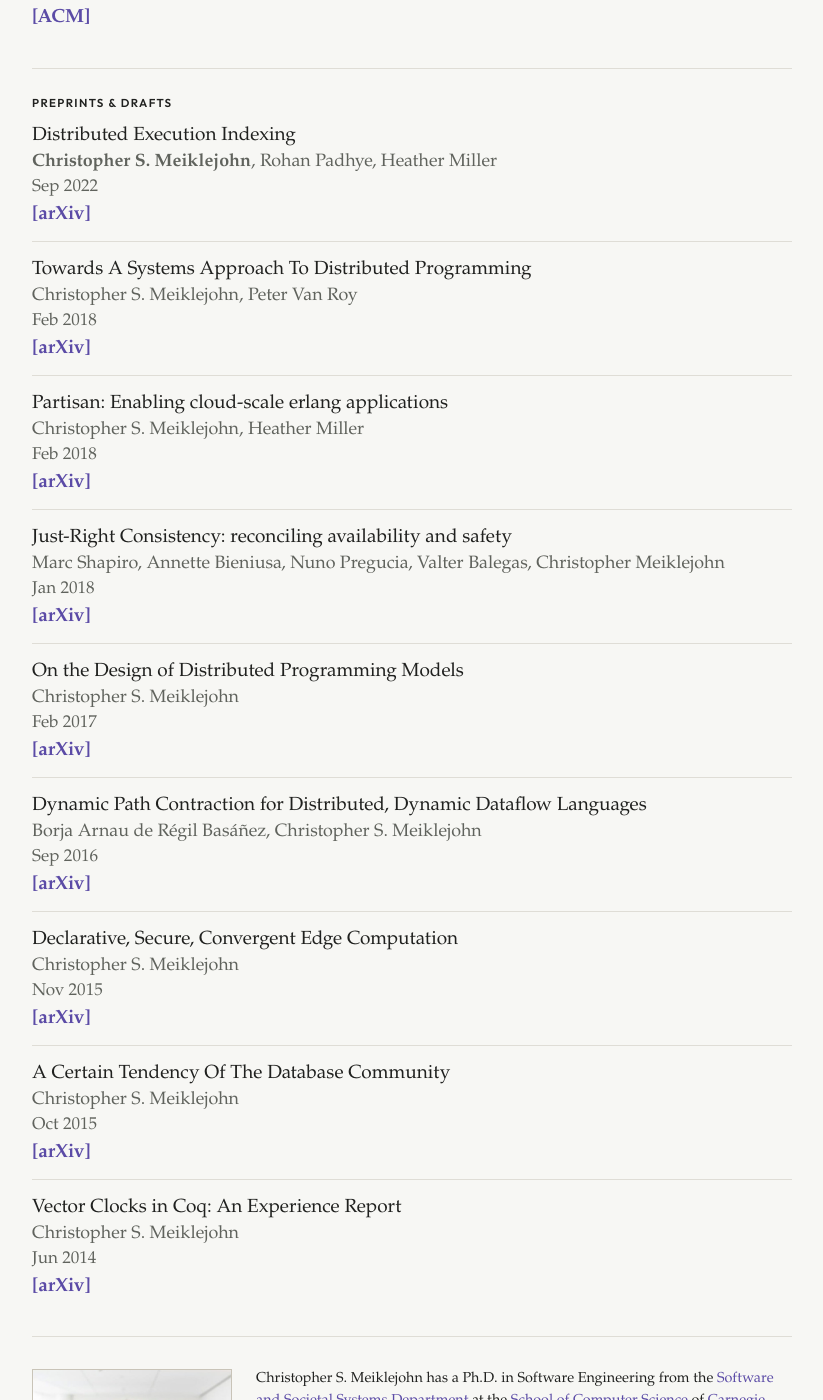
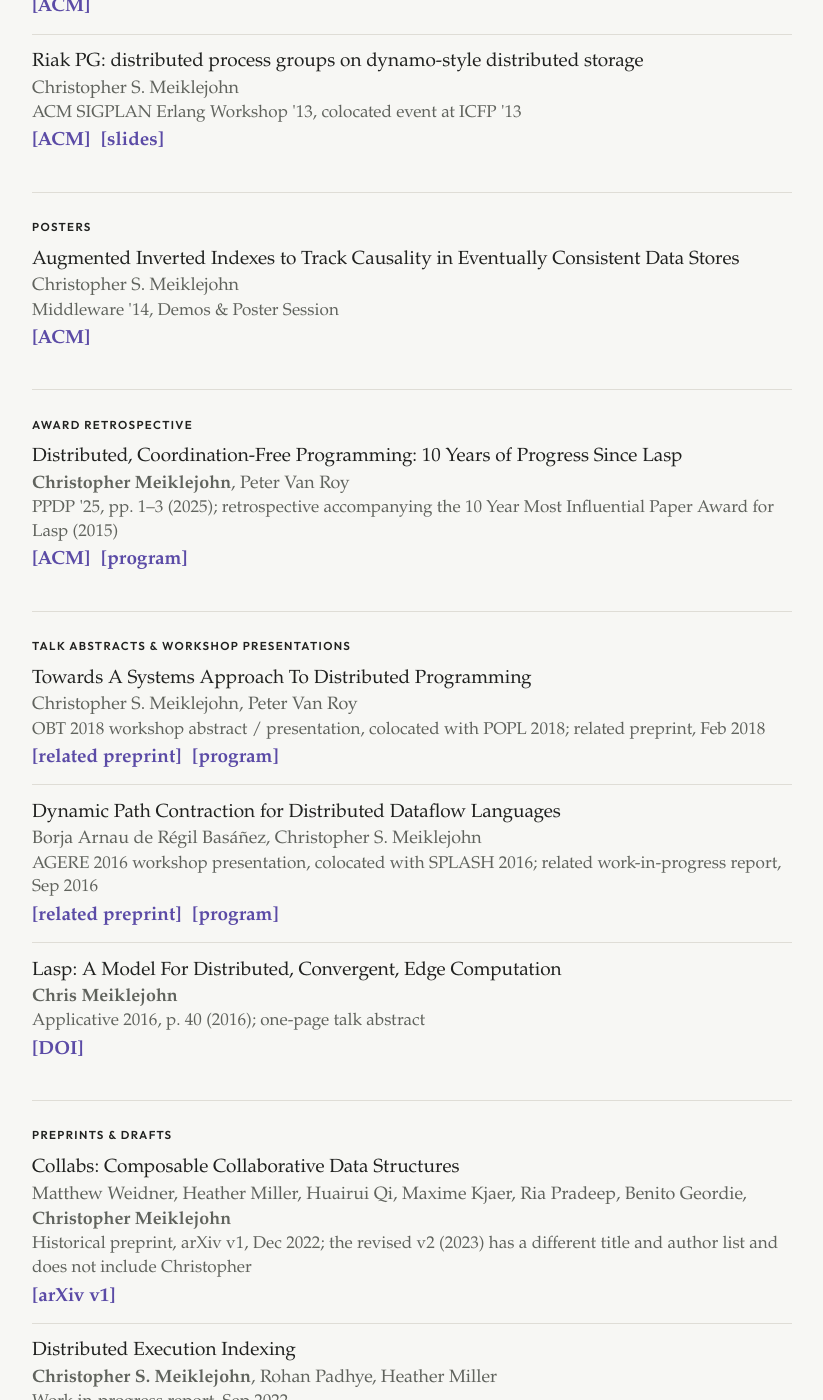
Before and after one commit to cmeiklejohn/cmeiklejohn.github.io, a Jekyll site: the page built from publications.html, in a window 1280 px wide and 1400 px high, scrolled down 4685 px. Shown: the whole window, without its empty margins (228-1051 px from the left). Built offline with Jekyll 4.4.1, drawn with Linux system fonts in a browser that asks for light colours; some of the changed text lies outside the part shown.

Commit message:
Reconcile publication list with verified bibliography

```diff
--- a/publications.html
+++ b/publications.html
@@ -3,37 +3,37 @@
 title: Publications
 ---
 
-<p>Dissertation, refereed papers, workshops, posters, and public drafts.</p>
+<p>Research papers, dissertation, workshops, demonstrations, posters, retrospective, talk abstracts, and public drafts.</p>
+<p>Preprints and presentations are grouped with related papers where applicable. Journal extensions and historical versions are labeled below.</p>
 
 <h2>Dissertation</h2>
-
 <ul class="page-prose-list publications-list">
   <li>
     <p>
-      Resilient Microservice Applications, By Design, and without the Chaos
+      Resilient Microservice Applications, by Design, and without the Chaos
       <span class="author"><b>Christopher S. Meiklejohn</b></span>
       <span class="date">Ph.D. dissertation, Software and Societal Systems, Carnegie Mellon University (2024)</span>
-      <span class="pub-links"><a href="https://christophermeiklejohn.com/publications/cmeiklej_phd_s3d_2024.pdf">[PDF]</a></span>
+      <span class="pub-links"><a href="https://christophermeiklejohn.com/publications/cmeiklej_phd_s3d_2024.pdf">[PDF]</a><a href="https://kilthub.cmu.edu/articles/thesis/Resilient_Microservice_Applications_by_Design_and_without_the_Chaos/25901422">[CMU]</a></span>
     </p>
   </li>
 </ul>
 
-<h2>Conferences</h2>
+<h2>Conference &amp; journal papers</h2>
 <ul class="page-prose-list publications-list">
     <li>
       <p>
-        Distributed, Coordination-Free Programming: 10 Years of Progress Since Lasp
-        <span class="author"><b>Christopher Meiklejohn</b>, Peter Van Roy</span>
-        <span class="date">The 27th International Symposium on Principles and Practice of Declarative Programming (PPDP '25)</span>
-        <span class="pub-links"><a href="https://dl.acm.org/doi/10.1145/3756907.3756910">[ACM]</a></span>
+        Netherite: efficient execution of serverless workflows
+        <span class="author">Sebastian Burckhardt, Badrish Chandramouli, Chris Gillum, David Justo, Konstantinos Kallas, Connor McMahon, <b>Christopher S. Meiklejohn</b>, Xiangfeng Zhu</span>
+        <span class="date">The VLDB Journal, Vol. 34, article 25 (2025); extended journal version of the 2022 PVLDB paper</span>
+        <span class="pub-links"><a href="https://link.springer.com/article/10.1007/s00778-024-00898-1">[Springer]</a></span>
       </p>
     </li>
     <li>
       <p>
-        Method Overloading the Circuit
-        <span class="author"><b>Christopher S. Meiklejohn</b>, Lydia Stark, Cezare Celozzi, Matt Ranney, Heather Miller</span>
+        Method overloading the circuit
+        <span class="author"><b>Christopher S. Meiklejohn</b>, Lydia Stark, Cesare Celozzi, Matt Ranney, Heather Miller</span>
         <span class="date">Proceedings of the ACM Symposium on Cloud Computing (SoCC '22)</span>
-        <span class="pub-links"><a href="publications/socc2022-preprint.pdf">[preprint]</a></span>
+        <span class="pub-links"><a href="publications/socc2022-preprint.pdf">[preprint]</a><a href="https://doi.org/10.1145/3542929.3563466">[DOI]</a></span>
       </p>
     </li>
     <li>
@@ -46,7 +46,7 @@
     </li>
     <li>
       <p>
-        Service-level Fault Injection Testing
+        Service-Level Fault Injection Testing
         <span class="author"><b>Christopher S. Meiklejohn</b>, Andrea Estrada, Yiwen Song, Heather Miller, Rohan Padhye</span>
         <span class="date">Proceedings of the ACM Symposium on Cloud Computing (SoCC '21)</span>
         <span class="pub-links"><a href="https://christophermeiklejohn.com/publications/filibuster-socc-2021.pdf">[preprint]</a><a href="https://dl.acm.org/doi/abs/10.1145/3472883.3487005">[ACM]</a></span>
@@ -71,7 +71,7 @@
     <li>
       <p>
         Composing and Decomposing Op-Based CRDTs with Semidirect Products
-        <span class="author">Matthew Weidner, <b>Christopher S. Meiklejohn</b>, Heather Miller</span>
+        <span class="author">Matthew Weidner, Heather Miller, <b>Christopher Meiklejohn</b></span>
         <span class="date">Proceedings of the ACM on Programming Languages, Volume 4, Issue ICFP (ICFP '20)</span>
         <span class="pub-links"><a href="https://dl.acm.org/doi/10.1145/3408976">[ACM]</a></span>
       </p>
@@ -80,16 +80,16 @@
       <p>
         Partisan: Scaling the Distributed Actor Runtime
         <span class="author"><b>Christopher S. Meiklejohn</b>, Heather Miller, Peter Alvaro</span>
-        <span class="date">The 19th USENIX Annual Technical Conference (ATC '19)</span>
-        <span class="pub-links"><a href="https://www.usenix.org/conference/atc19/presentation/meiklejohn">[USENIX]</a></span>
+        <span class="date">The 19th USENIX Annual Technical Conference (ATC '19); earlier preprint with Heather Miller, Feb 2018</span>
+        <span class="pub-links"><a href="https://www.usenix.org/conference/atc19/presentation/meiklejohn">[USENIX]</a><a href="https://arxiv.org/abs/1802.02652">[related preprint]</a></span>
       </p>
     </li>
     <li>
       <p>
-        Practical Evaluation of the Lasp Programming Model at Large Scale
+        Practical evaluation of the Lasp programming model at large scale: an experience report
         <span class="author"><b>Christopher S. Meiklejohn</b>, Vitor Enes, Junghun Yoo, Carlos Baquero, Peter Van Roy, Annette Bieniusa</span>
         <span class="date">The 19th International Symposium on Principles and Practice of Declarative Programming (PPDP '17)</span>
-        <span class="pub-links"><a href="https://christophermeiklejohn.com/publications/ppdp-2017-preprint.pdf">[preprint]</a></span>
+        <span class="pub-links"><a href="https://christophermeiklejohn.com/publications/ppdp-2017-preprint.pdf">[preprint]</a><a href="https://doi.org/10.1145/3131851.3131862">[DOI]</a></span>
       </p>
     </li>
     <li>
@@ -102,13 +102,25 @@
     </li>
 </ul>
 
+<h2>Demonstration papers</h2>
+<ul class="page-prose-list publications-list">
+  <li>
+    <p>
+      Can My Microservice Tolerate an Unreliable Database? Resilience Testing with Fault Injection and Visualization
+      <span class="author">Michael Assad, <b>Christopher S. Meiklejohn</b>, Heather Miller, Stephan Krusche</span>
+      <span class="date">ICSE '24 Companion, Demonstrations, pp. 54–58 (2024)</span>
+      <span class="pub-links"><a href="https://doi.org/10.1145/3639478.3640021">[DOI]</a><a href="https://arxiv.org/abs/2404.01886">[preprint]</a></span>
+    </p>
+  </li>
+</ul>
+
 <h2>Workshops</h2>
 <ul class="page-prose-list publications-list">
     <li>
       <p>
         Composing and decomposing op-based CRDTs with semidirect products: (summary)
-        <span class="author">Matthew Weidner, Christopher Meiklejohn, Heather Miller</span>
-        <span class="date">Proceedings of the 7th Workshop on Principles and Practice of Consistency for Distributed Data (PaPoC '20)</span>
+        <span class="author">Matthew Weidner, Heather Miller, <b>Christopher Meiklejohn</b></span>
+        <span class="date">Proceedings of the 7th Workshop on Principles and Practice of Consistency for Distributed Data (PaPoC '20); two-page summary of the ICFP 2020 paper</span>
         <span class="pub-links"><a href="https://dl.acm.org/doi/10.1145/3380787.3393687">[ACM]</a></span>
       </p>
     </li>
@@ -130,51 +142,44 @@
     </li>
     <li>
       <p>
-        Towards A Systems Approach To Distributed Programming
+        On the Design of Distributed Programming Models
         <span class="author">Christopher S. Meiklejohn</span>
-        <span class="date">OBT 2018, colocated with POPL 2018</span>
+        <span class="date">PMLDC '17, colocated with ECOOP 2017; preprint submitted Jan 2017</span>
+        <span class="pub-links"><a href="https://arxiv.org/abs/1701.07615">[preprint]</a><a href="https://doi.org/10.1145/3166089.3166093">[DOI]</a></span>
       </p>
     </li>
-    <li>
-      <p>
-        On the Design of Distributed Programming Models
-        <span class="author">Christopher S. Meiklejohn</span>
-        <span class="date">PMLDC 2018, colocated with ECOOP 2018</span>
-      </p>
-    </li>
+  <li>
+    <p>
+      A Certain Tendency Of The Database Community
+      <span class="author">Christopher S. Meiklejohn</span>
+      <span class="date">Salon des Refusés 2017, Programming '17 Companion, pp. 1–5 (2017); earlier preprint, Oct 2015</span>
+      <span class="pub-links"><a href="https://arxiv.org/abs/1510.08473">[arXiv]</a><a href="https://doi.org/10.1145/3079368.3079414">[DOI]</a><a href="https://2017.programming-conference.org/program/program-refuses-2017/">[program]</a></span>
+    </p>
+  </li>
     <li>
       <p>
         Loquat: A Framework for Large-Scale Actor Communication on Edge Networks
         <span class="author">Christopher S. Meiklejohn, Peter Van Roy</span>
         <span class="date">The First International Workshop on Smart Edge Computing and Networking (SmartEdge '17)</span>
-        <span class="pub-links"><a href="https://www.info.ucl.ac.be/~pvr/loquat-smartedge17.pdf">[preprint]</a></span>
+        <span class="pub-links"><a href="https://www.info.ucl.ac.be/~pvr/loquat-smartedge17.pdf">[preprint]</a><a href="https://doi.org/10.1109/PerComW.2017.7917624">[DOI]</a></span>
       </p>
     </li>
     <li>
       <p>
-        Dynamic Path Contraction for Distributed Dataflow Languages
-        <span class="author">Borja Arnau de Régil Basáñez, Christopher S. Meiklejohn</span>
-        <span class="date">AGERE 2016, colocated with SPLASH 2016</span>
+        Worlds of Events: Deduction with Partial Knowledge about Causality
+        <span class="author">Seyed Hossein Haeri, Peter Van Roy, Carlos Baquero, and Christopher S. Meiklejohn</span>
+        <span class="date">ICE 2016; Electronic Proceedings in Theoretical Computer Science, Vol. 223, pp. 113–127 (2016)</span>
+        <span class="pub-links"><a href="https://doi.org/10.4204/EPTCS.223.8">[DOI]</a></span>
       </p>
     </li>
-
-    <li>
-      <p>
-        Worlds of Events: Deduction with Partial Knowledge about Causality.
-        <span class="author">Seyed Hossein Haeri, Peter Van Roy, Carlos Baquero, and Christopher S. Meiklejohn</span>
-        <span class="date">9th Interaction and Concurrency Experience Satellite Workshop of DisCoTec 2016</span>
-      </p>
-    </li>
-
     <li>
       <p>
         Towards Property-Based Consistency Verification
-        <span class="author">Paolo Viotti, Christopher S. Meiklejohn, Marko Vukolic</span>
+        <span class="author">Paolo Viotti, Christopher S. Meiklejohn, Marko Vukolić</span>
         <span class="date">PaPoC '16, colocated event at ACM EuroSys '16</span>
         <span class="pub-links"><a href="https://www.eurecom.fr/en/publication/4874/detail/towards-property-based-consistency-verification">[EURECOM]</a></span>
       </p>
     </li>
-
     <li>
       <p>
         Declarative, Sliding Window Aggregations for Computations at the Edge
@@ -183,7 +188,6 @@
         <span class="pub-links"><a href="https://christophermeiklejohn.com/publications/edgecom-2016-preprint.pdf">[preprint]</a></span>
       </p>
     </li>
-
     <li>
       <p>
         Selective Hearing: An Approach to Distributed, Eventually Consistent Edge Computation
@@ -192,7 +196,6 @@
         <span class="pub-links"><a href="https://christophermeiklejohn.com/publications/wpsds-2015-preprint.pdf">[preprint]</a></span>
       </p>
     </li>
-
     <li>
       <p>
         The Implementation and Use of a Generic Dataflow Behaviour in Erlang
@@ -201,7 +204,6 @@
         <span class="pub-links"><a href="https://christophermeiklejohn.com/publications/erlang-workshop-2015-preprint.pdf">[preprint]</a><a href="https://dl.acm.org/citation.cfm?id=2804300">[ACM]</a></span>
       </p>
     </li>
-
     <li>
       <p>
         Lasp: A Language for Distributed, Eventually Consistent Computations with CRDTs
@@ -210,16 +212,14 @@
         <span class="pub-links"><a href="https://dl.acm.org/citation.cfm?id=2745954">[ACM]</a></span>
       </p>
     </li>
-
     <li>
       <p>
         Eventual Consistency and Deterministic Dataflow Programming: A Case Study of Integrating Derflow with the Riak Data Store
         <span class="author">Christopher S. Meiklejohn</span>
-        <span class="date">LADIS Workshop '14</span>
+        <span class="date">LADIS Workshop '14 (2014); workshop manuscript</span>
         <span class="pub-links"><a href="/publications/derflowl-ladis.pdf">[preprint]</a><a href="https://speakerdeck.com/cmeiklejohn/eventual-consistency-and-deterministic-dataflow-programming">[slides]</a></span>
       </p>
     </li>
-
     <li>
       <p>
         Derflow: distributed deterministic dataflow programming for erlang
@@ -228,7 +228,6 @@
         <span class="pub-links"><a href="https://dl.acm.org/citation.cfm?id=2633451">[ACM]</a><a href="https://speakerdeck.com/cmeiklejohn/derflow-distributed-deterministic-dataflow-programming-for-erlang">[slides]</a></span>
       </p>
     </li>
-
     <li>
       <p>
         On The Composability of the Riak DT Map: Expanding From Embedded To Multi-Key Structures
@@ -237,16 +236,14 @@
         <span class="pub-links"><a href="http://dl.acm.org/citation.cfm?doid=2596631.2596635">[ACM]</a><a href="https://speakerdeck.com/cmeiklejohn/on-the-composability-of-the-riak-dt-map-expanding-from-embedded-to-multi-key-structures">[slides]</a></span>
       </p>
     </li>
-
     <li>
       <p>
         Riak DT Map: A Composable, Convergent Replicated Dictionary
-        <span class="author">Russell Brown, Sean Cribbs, Sam Elliott, and Christopher S. Meiklejohn</span>
+        <span class="author">Russell Brown, Sean Cribbs, <b>Christopher Meiklejohn</b>, Sam Elliott</span>
         <span class="date">PaPEC '14, colocated event at ACM EuroSys '14</span>
         <span class="pub-links"><a href="http://dl.acm.org/citation.cfm?doid=2596631.2596633">[ACM]</a></span>
       </p>
     </li>
-
     <li>
       <p>
         Riak PG: distributed process groups on dynamo-style distributed storage
@@ -269,77 +266,85 @@
     </li>
 </ul>
 
+<h2>Award retrospective</h2>
+<ul class="page-prose-list publications-list">
+    <li>
+      <p>
+        Distributed, Coordination-Free Programming: 10 Years of Progress Since Lasp
+        <span class="author"><b>Christopher Meiklejohn</b>, Peter Van Roy</span>
+        <span class="date">PPDP '25, pp. 1–3 (2025); retrospective accompanying the 10 Year Most Influential Paper Award for Lasp (2015)</span>
+        <span class="pub-links"><a href="https://dl.acm.org/doi/10.1145/3756907.3756910">[ACM]</a><a href="https://ppdp25.github.io/site/program/">[program]</a></span>
+      </p>
+    </li>
+</ul>
+
+<h2>Talk abstracts &amp; workshop presentations</h2>
+<ul class="page-prose-list publications-list">
+    <li>
+      <p>
+        Towards A Systems Approach To Distributed Programming
+        <span class="author">Christopher S. Meiklejohn, Peter Van Roy</span>
+        <span class="date">OBT 2018 workshop abstract / presentation, colocated with POPL 2018; related preprint, Feb 2018</span>
+        <span class="pub-links"><a href="https://arxiv.org/abs/1802.02681">[related preprint]</a><a href="https://popl18.sigplan.org/details/OBT-2018/1/Towards-A-Systems-Approach-To-Distributed-Programming">[program]</a></span>
+      </p>
+    </li>
+    <li>
+      <p>
+        Dynamic Path Contraction for Distributed Dataflow Languages
+        <span class="author">Borja Arnau de Régil Basáñez, Christopher S. Meiklejohn</span>
+        <span class="date">AGERE 2016 workshop presentation, colocated with SPLASH 2016; related work-in-progress report, Sep 2016</span>
+        <span class="pub-links"><a href="https://arxiv.org/abs/1609.01068">[related preprint]</a><a href="https://2016.splashcon.org/track/agere2016">[program]</a></span>
+      </p>
+    </li>
+  <li>
+    <p>
+      Lasp: A Model For Distributed, Convergent, Edge Computation
+      <span class="author"><b>Chris Meiklejohn</b></span>
+      <span class="date">Applicative 2016, p. 40 (2016); one-page talk abstract</span>
+      <span class="pub-links"><a href="https://doi.org/10.1145/2959689.2960077">[DOI]</a></span>
+    </p>
+  </li>
+</ul>
+
 <h2>Preprints &amp; drafts</h2>
 <ul class="page-prose-list publications-list">
   <li>
     <p>
+      Collabs: Composable Collaborative Data Structures
+      <span class="author">Matthew Weidner, Heather Miller, Huairui Qi, Maxime Kjaer, Ria Pradeep, Benito Geordie, <b>Christopher Meiklejohn</b></span>
+      <span class="date">Historical preprint, arXiv v1, Dec 2022; the revised v2 (2023) has a different title and author list and does not include Christopher</span>
+      <span class="pub-links"><a href="https://arxiv.org/abs/2212.02618v1">[arXiv v1]</a></span>
+    </p>
+  </li>
+  <li>
+    <p>
       Distributed Execution Indexing
       <span class="author"><b>Christopher S. Meiklejohn</b>, Rohan Padhye, Heather Miller</span>
-      <span class="date">Sep 2022</span>
+      <span class="date">Work-in-progress report, Sep 2022</span>
       <span class="pub-links"><a href="https://arxiv.org/abs/2209.08740">[arXiv]</a></span>
     </p>
   </li>
   <li>
     <p>
-      Towards A Systems Approach To Distributed Programming
-      <span class="author">Christopher S. Meiklejohn, Peter Van Roy</span>
-      <span class="date">Feb 2018</span>
-      <span class="pub-links"><a href="https://arxiv.org/abs/1802.02681">[arXiv]</a></span>
-    </p>
-  </li>
-  <li>
-    <p>
-      Partisan: Enabling cloud-scale erlang applications
-      <span class="author">Christopher S. Meiklejohn, Heather Miller</span>
-      <span class="date">Feb 2018</span>
-      <span class="pub-links"><a href="https://arxiv.org/abs/1802.02652">[arXiv]</a></span>
-    </p>
-  </li>
-  <li>
-    <p>
       Just-Right Consistency: reconciling availability and safety
-      <span class="author">Marc Shapiro, Annette Bieniusa, Nuno Pregucia, Valter Balegas, Christopher Meiklejohn</span>
-      <span class="date">Jan 2018</span>
+      <span class="author">Marc Shapiro, Annette Bieniusa, Nuno Preguiça, Valter Balegas, Christopher Meiklejohn</span>
+      <span class="date">Preprint submitted Jan 2018</span>
       <span class="pub-links"><a href="https://arxiv.org/abs/1801.06340">[arXiv]</a></span>
-    </p>
-  </li>
-  <li>
-    <p>
-      On the Design of Distributed Programming Models
-      <span class="author">Christopher S. Meiklejohn</span>
-      <span class="date">Feb 2017</span>
-      <span class="pub-links"><a href="https://arxiv.org/abs/1701.07615">[arXiv]</a></span>
-    </p>
-  </li>
-  <li>
-    <p>
-      Dynamic Path Contraction for Distributed, Dynamic Dataflow Languages
-      <span class="author">Borja Arnau de Régil Basáñez, Christopher S. Meiklejohn</span>
-      <span class="date">Sep 2016</span>
-      <span class="pub-links"><a href="https://arxiv.org/abs/1609.01068">[arXiv]</a></span>
     </p>
   </li>
   <li>
     <p>
       Declarative, Secure, Convergent Edge Computation
       <span class="author">Christopher S. Meiklejohn</span>
-      <span class="date">Nov 2015</span>
+      <span class="date">Preprint submitted Dec 2015</span>
       <span class="pub-links"><a href="https://arxiv.org/abs/1512.04898">[arXiv]</a></span>
-    </p>
-  </li>
-  <li>
-    <p>
-      A Certain Tendency Of The Database Community
-      <span class="author">Christopher S. Meiklejohn</span>
-      <span class="date">Oct 2015</span>
-      <span class="pub-links"><a href="https://arxiv.org/abs/1510.08473">[arXiv]</a></span>
     </p>
   </li>
   <li>
     <p>
       Vector Clocks in Coq: An Experience Report
       <span class="author">Christopher S. Meiklejohn</span>
-      <span class="date">Jun 2014</span>
+      <span class="date">Preprint submitted Jun 2014</span>
       <span class="pub-links"><a href="https://arxiv.org/abs/1406.4291">[arXiv]</a></span>
     </p>
   </li>
```
